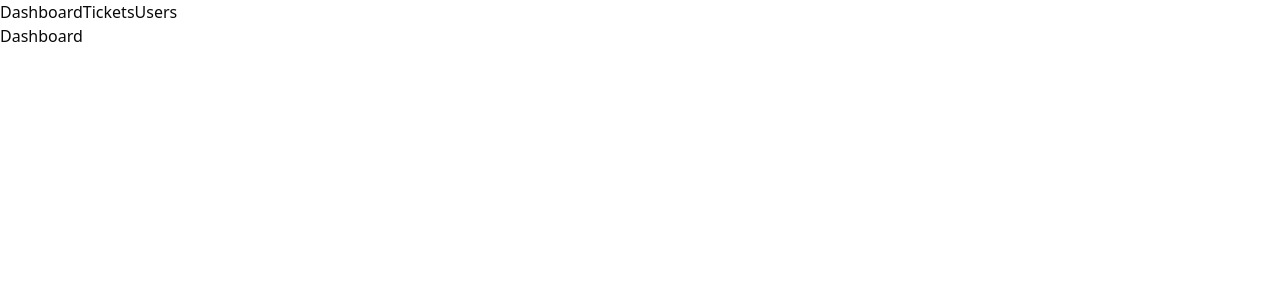
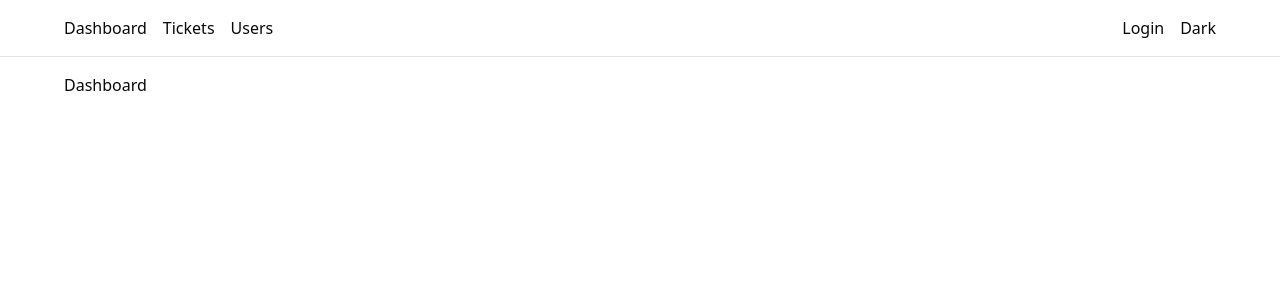
Before and after one commit to mike242424/ticketing-app, a Next.js app: page / in a window 1280 px wide. Shown: the top 300 px of the page. Built offline with nearby package versions, Linux system fonts and the light colour scheme.

Commit message:
navbar and layout initial styling.

```diff
--- a/app/layout.tsx
+++ b/app/layout.tsx
@@ -16,7 +16,9 @@ export default function RootLayout({
     <html lang="en">
       <body>
         <MainNav />
-        {children}
+        <main className="flex flex-col items-center p-4">
+          <div className="max-w-6xl w-full">{children}</div>
+        </main>
       </body>
     </html>
   );
--- a/components/MainNav.tsx
+++ b/components/MainNav.tsx
@@ -3,11 +3,21 @@ import React from 'react';
 
 const MainNav = () => {
   return (
-    <div>
-      <Link href="/">Dashboard</Link>
-      <Link href="/tickets">Tickets</Link>
-      <Link href="/users">Users</Link>
-    </div>
+    <nav className="flex flex-col items-center border-b p-4">
+      <div className="max-w-6xl w-full">
+        <div className="flex justify-between">
+          <div className="flex gap-4">
+            <Link href="/">Dashboard</Link>
+            <Link href="/tickets">Tickets</Link>
+            <Link href="/users">Users</Link>
+          </div>
+          <div className="flex gap-4">
+            <Link href="/">Login</Link>
+            <Link href="/">Dark</Link>
+          </div>
+        </div>
+      </div>
+    </nav>
   );
 };
 
```
